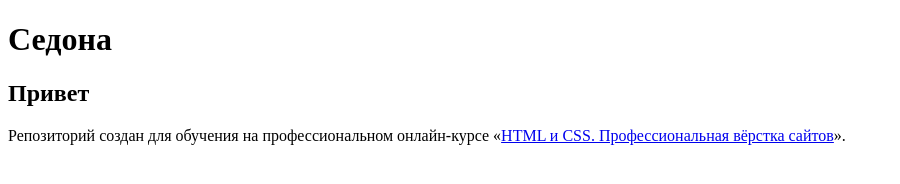
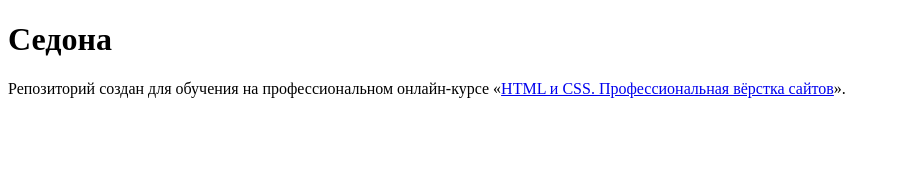
Before and after one commit to htmlacademy-htmlcss/2395281-sedona-1, a plain HTML site: page index.html in a window 1280 px wide. Shown: the whole page, without its empty margins (0-900 px from the left). Drawn offline with Linux system fonts and the light colour scheme.

Commit message:
удаляет тег
тег "привет"

```diff
--- a/index.html
+++ b/index.html
@@ -8,7 +8,6 @@
 
   <body>
     <h1>Седона</h1>
-    <h2>Привет</h2>
     <p>Репозиторий создан для обучения на профессиональном онлайн‑курсе «<a
         href="https://htmlacademy.ru/intensive/htmlcss">HTML и CSS. Профессиональная вёрстка сайтов</a>».</p>
 
```
